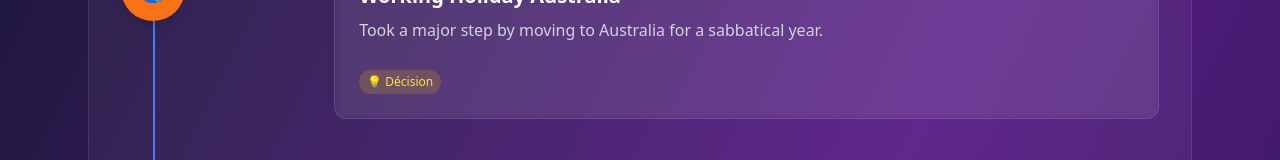
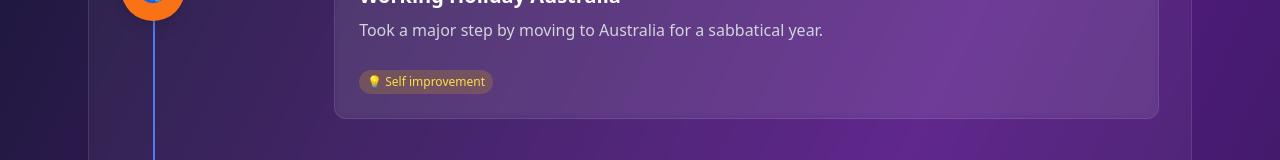
Before and after one commit to Goldoplot/Portfolio-resume, a React (Vite) app: page / in a window 1280 px wide. Both pictures are taken after a click on the button "More about me". Shown: the part 615-775 px from the top of the page. Built offline with nearby package versions, Linux system fonts and the light colour scheme.

Commit message:
translating moreaboutme file

```diff
--- a/src/components/More_about_me.jsx
+++ b/src/components/More_about_me.jsx
@@ -60,11 +60,11 @@ export default function More_about_me({timelineEvents}) {
                                           event.type === 'decision' ? 'bg-yellow-500/20 text-yellow-300' :
                                               'bg-red-500/20 text-red-300'
                           }`}>
-                            {event.type === 'education' ? '🎓 Formation' :
-                                event.type === 'work' ? '💼 Travail' :
-                                    event.type === 'project' ? '🛠️ Projet' :
-                                        event.type === 'decision' ? '💡 Décision' :
-                                            '🎯 Objectif'}
+                            {event.type === 'education' ? '🎓 Education' :
+                                event.type === 'work' ? '💼 Work' :
+                                    event.type === 'project' ? '🛠️ Project' :
+                                        event.type === 'decision' ? '💡 Self improvement' :
+                                            '🎯 Goal'}
                           </span>
 
                                     </div>
```
